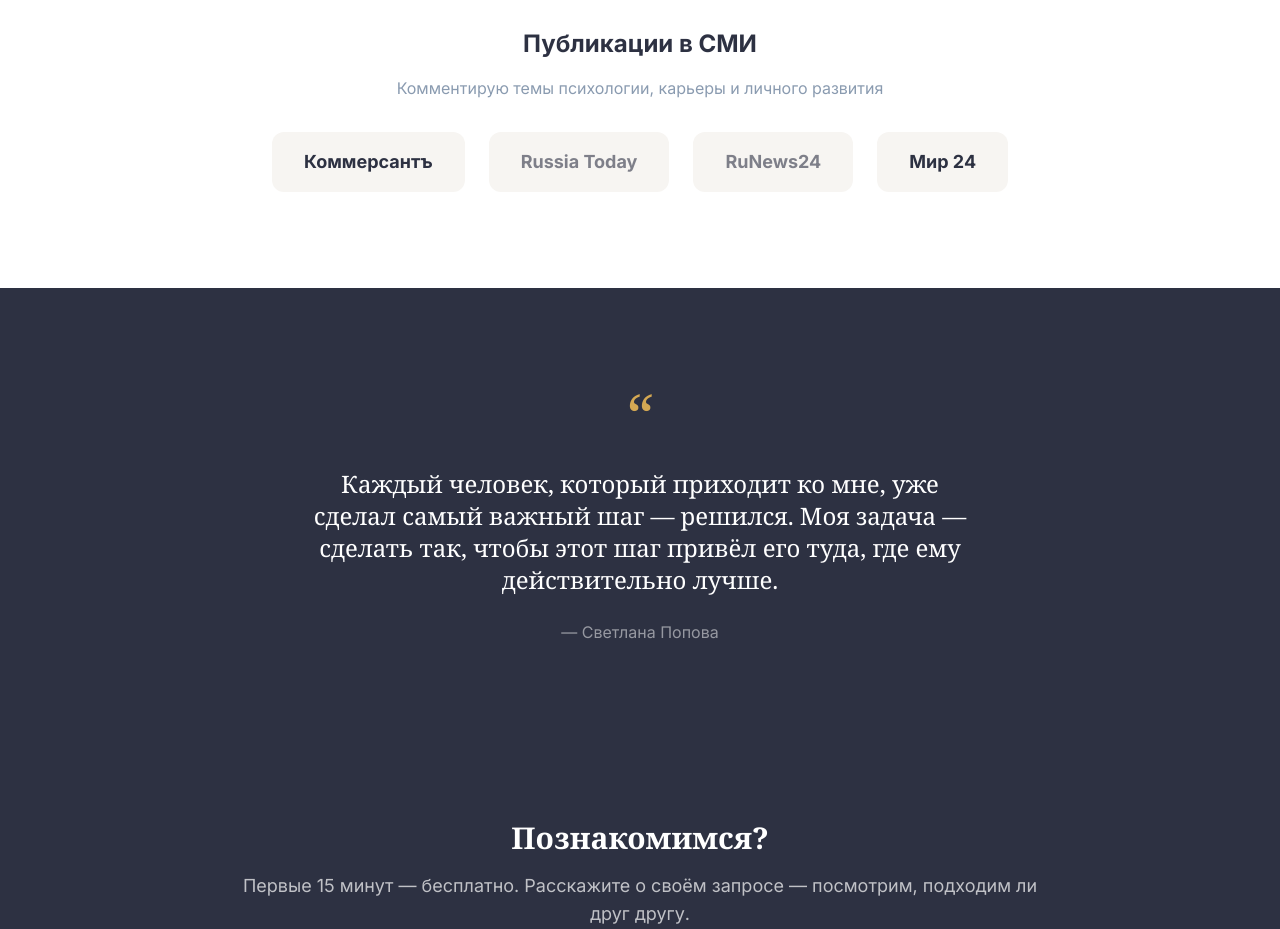
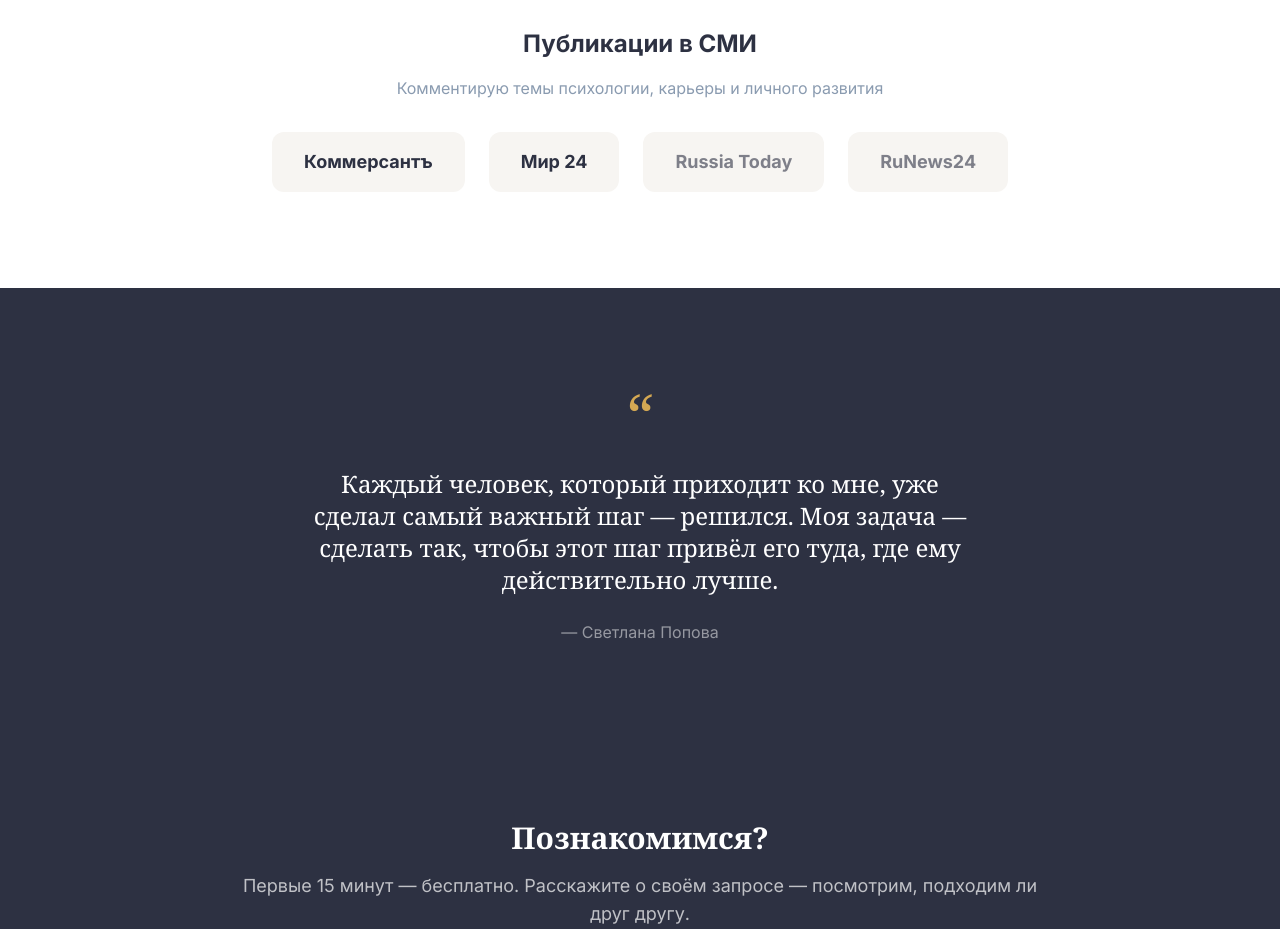
Before and after one commit to pavelypopov-droid/svetlana-popova-site, a Next.js app: page /ob-mne in a window 1280 px wide. Shown: the part 3860-4789 px from the top of the page. Built offline with nearby package versions, Linux system fonts and the light colour scheme.

Commit message:
fix: reorder media outlets — Коммерсант first, Мир 24 second
Co-Authored-By: Claude Opus 4.6 <noreply@anthropic.com>

```diff
--- a/app/(site)/ob-mne/page.tsx
+++ b/app/(site)/ob-mne/page.tsx
@@ -20,9 +20,9 @@ const education = [
 
 const media = [
   { name: 'Коммерсантъ', url: 'https://www.kommersant.ru/doc/8440058' },
+  { name: 'Мир 24', url: 'https://mir24.tv/articles/16502677' },
   { name: 'Russia Today', url: '' },
   { name: 'RuNews24', url: '' },
-  { name: 'Мир 24', url: 'https://mir24.tv/articles/16502677' },
 ]
 
 export default function ObMnePage() {
--- a/app/(site)/page.tsx
+++ b/app/(site)/page.tsx
@@ -8,9 +8,9 @@ import { Quiz } from '@/components/shared/Quiz'
 
 const media = [
   { name: 'Коммерсантъ', url: 'https://www.kommersant.ru/doc/8440058' },
+  { name: 'Мир 24', url: 'https://mir24.tv/articles/16502677' },
   { name: 'Russia Today', url: '' },
   { name: 'RuNews24', url: '' },
-  { name: 'Мир 24', url: 'https://mir24.tv/articles/16502677' },
 ]
 
 function TrustBar() {
```
